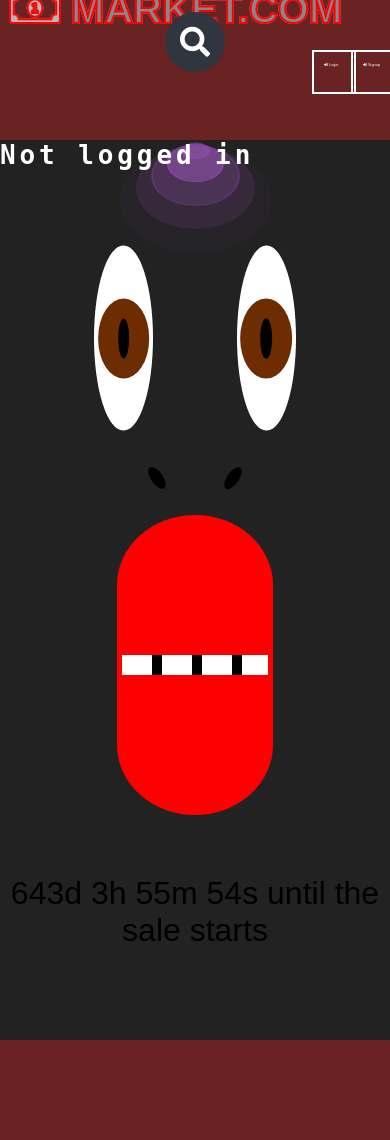
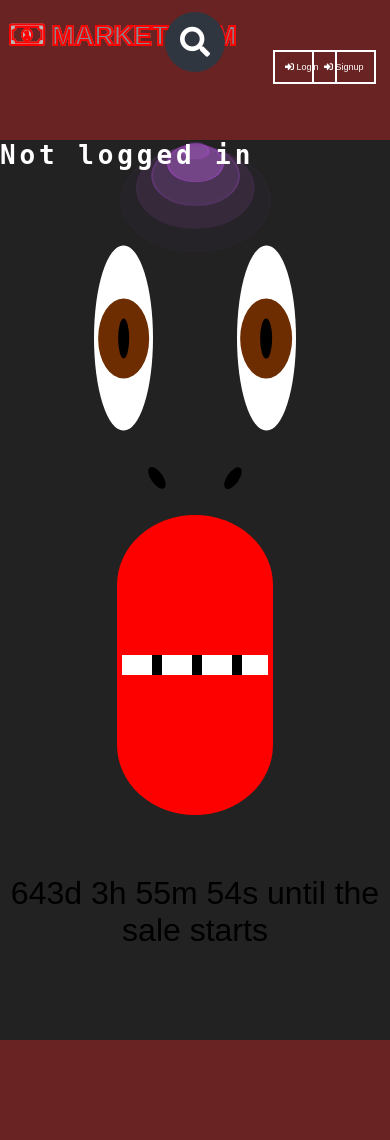
Before and after one commit to madcvvs/market, a PHP site: page / in a window 390 px wide. Run offline with PHP 8.4, Linux system fonts and the light colour scheme; grey boxes are pictures that could not be loaded.

Commit message:
update cssss

```diff
--- a/css.css
+++ b/css.css
@@ -1,5 +1,34 @@
 *{
 	font-family: "montserrat",sans-serif;
+}
+
+
+
+@media (max-width: 1150px) {
+  .show-login-btn, .show-logout-btn {
+  width:40px !important;
+  font-size: 9px !important;
+  height: 10px !important;
+  left:70% !important;
+  }
+}
+
+@media (max-width: 1150px) {
+  .show-signup-btn {
+  width:40px !important;
+  font-size: 9px !important;
+  height: 10px !important;
+  left:80% !important;
+  }
+}
+
+
+
+@media (max-width: 1020px) {
+  #header h1 {
+  font-size: 7vw !important;
+  top: 20px !important;
+  }
 }
 
 
@@ -70,8 +99,9 @@ transition: 0.4s all;
 }
 
 #header h1 {
+  margin:0;
 	position: absolute;
-	top: -40px;
+	top: 20px;
 	font-size: 77px;
 	text-transform: uppercase;
   font-weight: 900;
@@ -84,12 +114,6 @@ transition: 0.4s all;
   -webkit-text-stroke-color: red;
   -webkit-text-stroke-width: 2.00px;
 
-}
-
-@media (max-width: 720px) {
-  #header h1 {
-  font-size: 40px;
-  }
 }
 
 
@@ -211,14 +235,14 @@ transition: 0.4s all;
 .show-login-btn{
   position: absolute;
   left:80%;
-  width: 5%;
+  width: 90px;
   height: 20px;
   top:50px;
   color: white;
   border: 2px solid;
   padding: 10px;
   cursor: pointer;
-  font-size: 1vw;
+  font-size: 20px;
 }
 .signup-btn{
   width: 240px;
@@ -243,27 +267,27 @@ transition: 0.4s all;
 .show-signup-btn{
   position: absolute;
   left:90%;
-  width: 5%;
+  width: 90px;
   height: 20px;
   top:50px;
   color: white;
   border: 2px solid;
   padding: 10px;
   cursor: pointer;
-  font-size: 1vw;
+  font-size: 20px;
 }
 
 .show-logout-btn{
   position: absolute;
   left:90%;
-  width: 5%;
+  width: 90px;
   height: 20px;
   top:50px;
   color: white;
   border: 2px solid;
   padding: 10px;
   cursor: pointer;
-  font-size: 1vw;
+  font-size: 20px;
 }
 
 .sign-up-btn {
```
